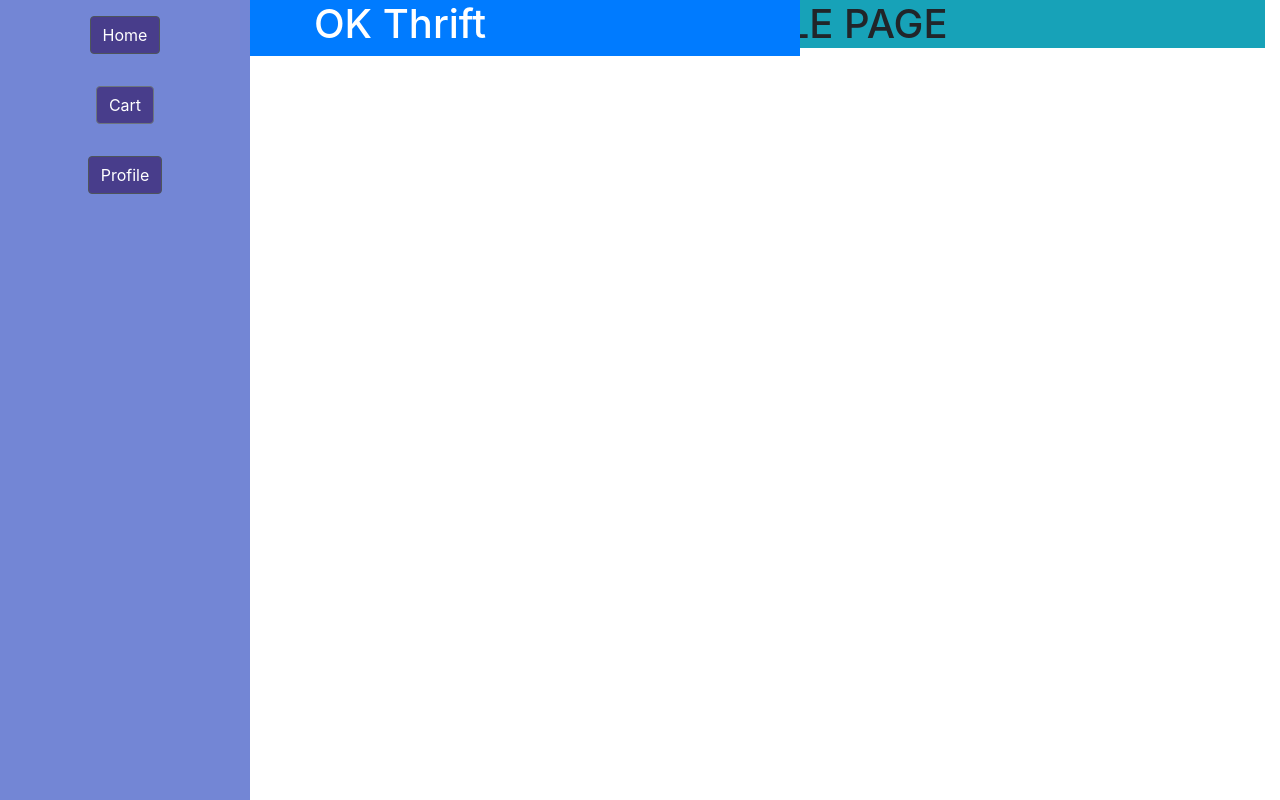
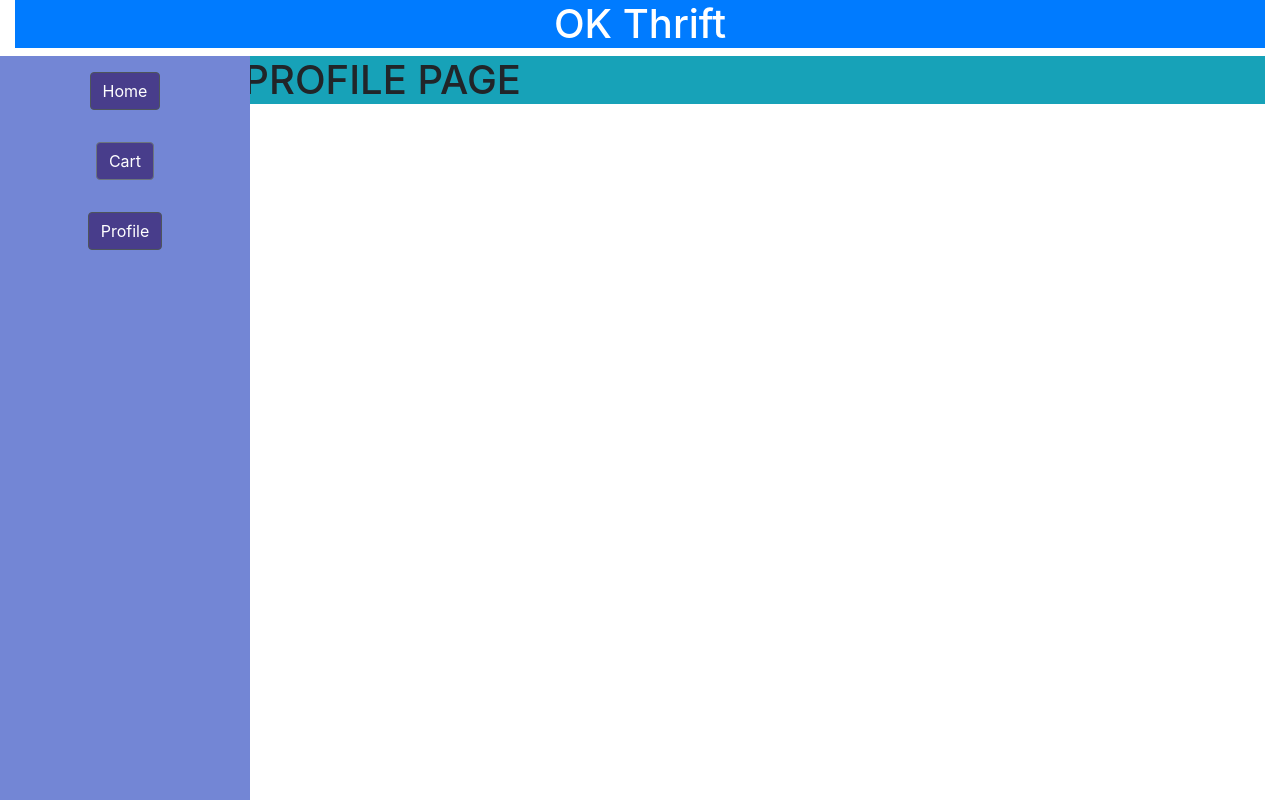
Before and after one commit to opomeroy26/OK-Thrift, a React (Create React App) app in the folder ok-thrift/: page /profile in a window 1280 px wide. Built offline with nearby package versions, Linux system fonts and the light colour scheme.

Commit message:
aligns contents

```diff
--- a/ok-thrift/src/components/App.js
+++ b/ok-thrift/src/components/App.js
@@ -11,16 +11,16 @@ function App() {
   return (
     <div className="container-fluid" >
       <div className='row'>
-
-          <Header />
-
+        <div className='col h-100'>
+         <Header />
+        </div>
       </div>
 
       <div className='row'>
-      <div className='col-6 sidebar'>
+      <div className='col-2 sidebar'>
         <SideBar />
       </div>
-      <div className='col-6 switch'>
+      <div className='col-10 switch'>
       <Switch>
         <Route exact path="/">
           <HomePage />
--- a/ok-thrift/src/components/Header.js
+++ b/ok-thrift/src/components/Header.js
@@ -4,7 +4,7 @@ import '../styles/Header.css'
 
 function Header(){
     return (
-        <div id='header' className=" col-12 bg-primary text-white">
+        <div id='header' className=" bg-primary text-white">
            <h1 className="row justify-content-center">OK Thrift</h1>
         </div>
     )
--- a/ok-thrift/src/styles/Header.css
+++ b/ok-thrift/src/styles/Header.css
@@ -1,15 +1,5 @@
 
-#header {
-    width: 100vh !important;
-    position: fixed;
-    left: 0;
-    height: auto;
-    z-index: 999;
-    background: #7386D5;
-    color: #fff;
 
-    height:auto;
-}
 
 .bg-secondary {
     background-color: #7386D5 !important;
```
Also changed, not shown: ok-thrift/src/styles/SideBar.css (line endings or trailing spaces).
